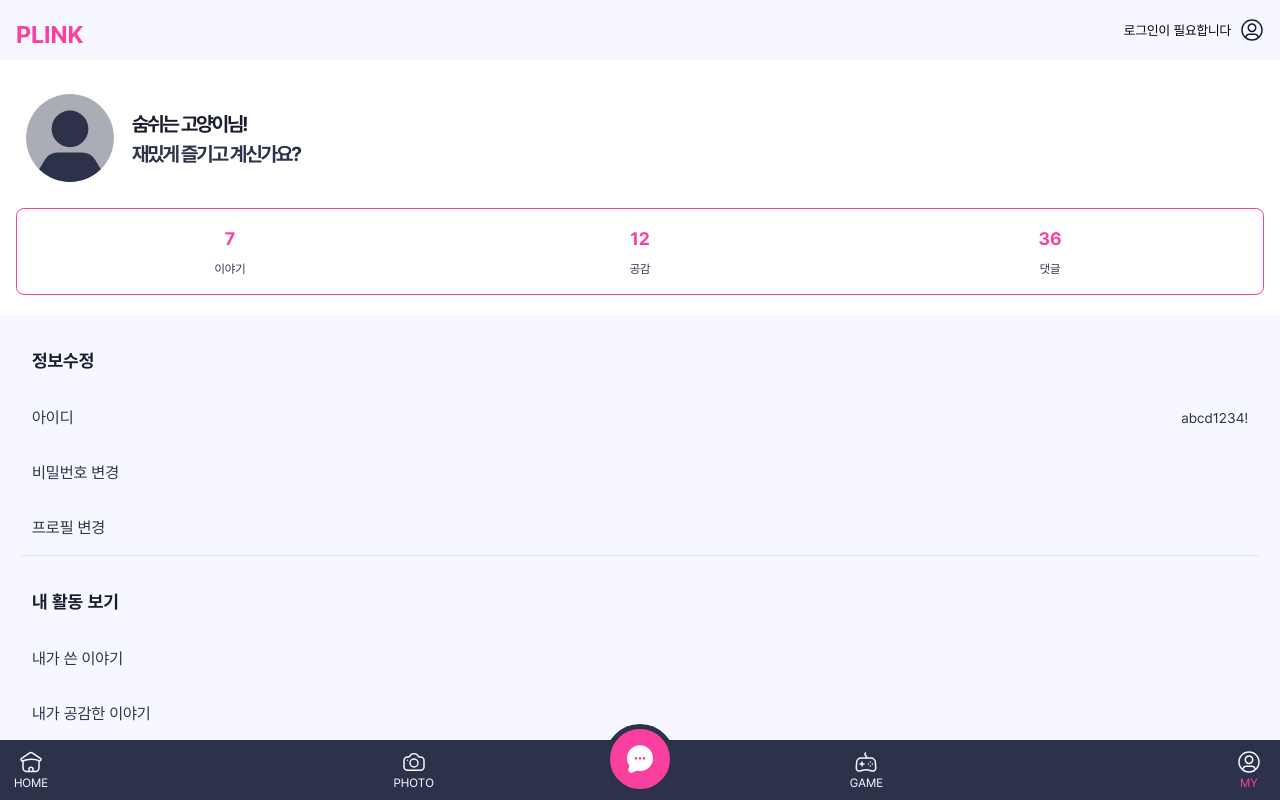
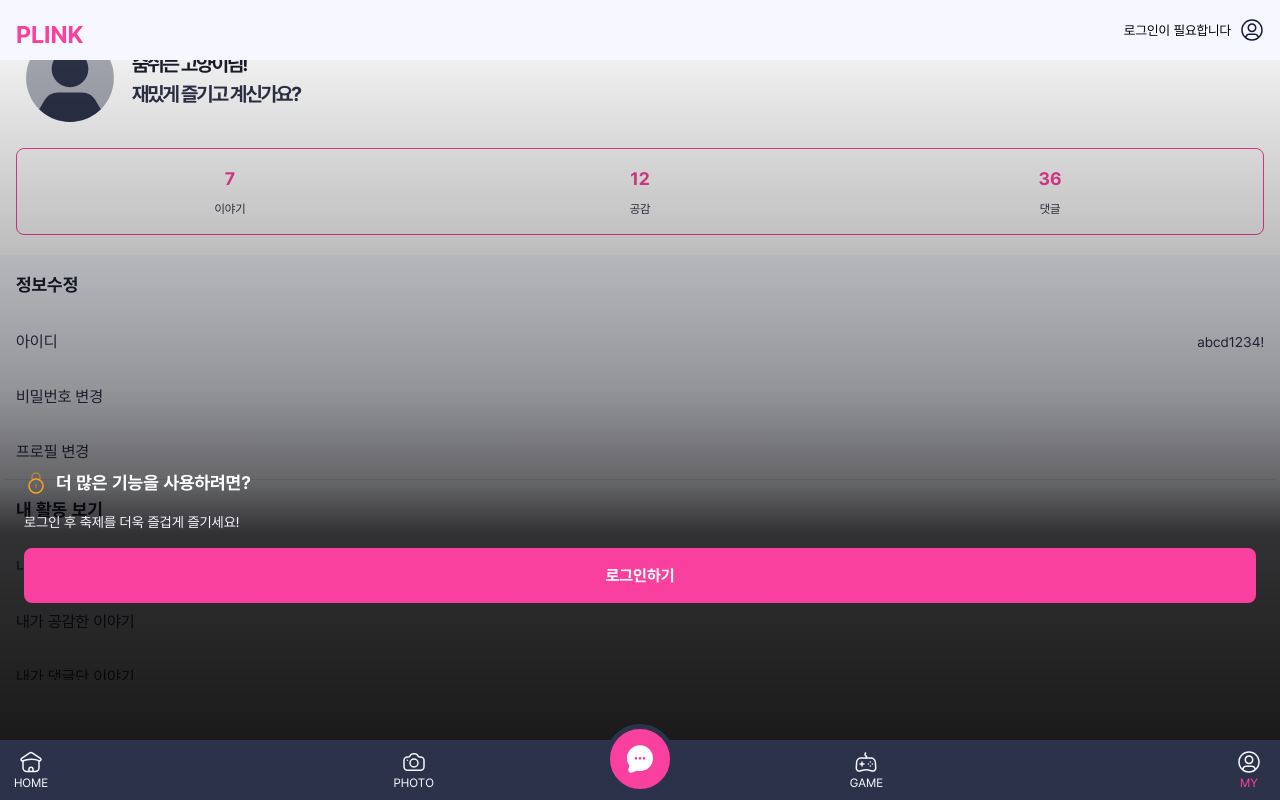
Before and after one commit to tjsdn24/Plink-frontend, a React (Vite) app: page /mypage in a window 1280 px wide. Shown: the top 800 px of the page. Built offline with nearby package versions, Linux system fonts and the light colour scheme.

Commit message:
💄 💄 Design: 마이페이지 비로그인 UI 스타일 #15

```diff
--- /dev/null
+++ b/src/pages/MyPage/LoginPrompt.jsx
@@ -0,0 +1,114 @@
+import styled from 'styled-components';
+import { c, s, typography } from '../../styles/themeUtils';
+import LockIconSvg from '../../assets/icons/Mylock.svg';
+
+const BlurOverlay = styled.div`
+  position: absolute;
+  top: 0;
+  left: 0;
+  right: 0;
+  bottom: -290px;
+  background: linear-gradient(
+    180deg,
+    rgba(255, 255, 255, 0) 0%,
+    rgba(0, 0, 0, 0.4) 40%,
+    rgba(0, 0, 0, 0.6) 50%,
+    rgba(0, 0, 0, 0.8) 55%,
+    rgba(0, 0, 0, 1) 100%
+  );
+  pointer-events: none;
+  z-index: 10;
+`;
+
+const LoginPromptContainer = styled.div`
+  position: absolute;
+  bottom: 0;
+  left: 0;
+  right: 0;
+  transform: translateY(70px);
+  background: transparent;
+  padding: ${s('lg')};
+  z-index: 1000;
+  display: flex;
+  flex-direction: column;
+  gap: ${s('md')};
+  width: 100%;
+  min-height: 305px;
+  box-sizing: border-box;
+  pointer-events: auto;
+`;
+
+const LoginPromptHeader = styled.div`
+  display: flex;
+  align-items: center;
+  gap: ${s('sm')};
+`;
+
+const LockIconWrapper = styled.div`
+  width: 24px;
+  height: 24px;
+  display: flex;
+  align-items: center;
+  justify-content: center;
+  flex-shrink: 0;
+`;
+
+const LockIconImage = styled.img`
+  width: 24px;
+  height: 24px;
+`;
+
+const LoginPromptTitle = styled.div`
+  ${typography('headline02')};
+  color: ${c('neutral.white')};
+  font-weight: 700;
+`;
+
+const LoginPromptDescription = styled.div`
+  ${typography('body02')};
+  color: ${c('neutral.bg')};
+`;
+
+const LoginButton = styled.button`
+  width: 100%;
+  padding: ${s('md')};
+  background: ${c('brand.pink')};
+  border-radius: ${({ theme }) => theme.radius.md};
+  ${typography('label01')};
+  color: ${c('neutral.white')};
+  text-align: center;
+  cursor: pointer;
+
+  pointer-events: auto;
+
+  &:hover {
+    background: ${c('brand.darkPink')};
+  }
+`;
+
+export default function LoginPrompt() {
+  const handleLoginClick = (e) => {
+    e.preventDefault();
+    e.stopPropagation();
+    console.log('Login button clicked');
+    window.location.href = '/login';
+  };
+
+  return (
+    <>
+      <BlurOverlay />
+      <LoginPromptContainer>
+        <LoginPromptHeader>
+          <LockIconWrapper>
+            <LockIconImage src={LockIconSvg} alt="자물쇠" />
+          </LockIconWrapper>
+          <LoginPromptTitle>더 많은 기능을 사용하려면?</LoginPromptTitle>
+        </LoginPromptHeader>
+        <LoginPromptDescription>
+          로그인 후 축제를 더욱 즐겁게 즐기세요!
+        </LoginPromptDescription>
+        <LoginButton onClick={handleLoginClick}>로그인하기</LoginButton>
+      </LoginPromptContainer>
+    </>
+  );
+}
--- a/src/pages/MyPage/MyPage.jsx
+++ b/src/pages/MyPage/MyPage.jsx
@@ -1,17 +1,31 @@
+import { useEffect } from 'react';
 import styled from 'styled-components';
 import { c, s, typography } from '../../styles/themeUtils';
 import defaultAvatar from '../../assets/icons/profile/avatar1.svg';
+import LoginPrompt from './LoginPrompt';
 
 const PageContainer = styled.div`
   display: flex;
   flex-direction: column;
-  gap: ${s('md')};
+  gap: ${({ $isLoggedIn }) => ($isLoggedIn ? s('md') : s('lg'))};
+  ${({ $isLoggedIn }) =>
+    !$isLoggedIn &&
+    `
+    height: calc(100vh - 120px);
+    overflow: visible;
+    justify-content: flex-end;
+    align-items: flex-start;
+    position: relative;
+    box-sizing: border-box;
+    margin: -60px -16px 0 -16px;
+
+    padding-bottom: 0;
+  `}
 `;
 
 const ProfileCardWrapper = styled.div`
   background: ${c('neutral.white')};
   padding: ${s('xs')} ${s('md')};
-  margin: 0 -${s('md')};
   box-sizing: border-box;
 `;
 
@@ -61,7 +75,7 @@ const ProfileInfo = styled.div`
 
 const UserName = styled.div`
   color: ${c('neutral.black')};
-  font-family: 'Pretendard-Bold', 'Pretendard', system-ui, sans-serif;
+  font-family: 'Pretendard', system-ui, sans-serif;
   font-size: 20px;
   font-weight: 700;
   line-height: normal;
@@ -70,7 +84,7 @@ const UserName = styled.div`
 
 const Greeting = styled.div`
   color: ${c('neutral.black2')};
-  font-family: 'Pretendard-Bold', 'Pretendard', system-ui, sans-serif;
+  font-family: 'Pretendard', system-ui, sans-serif;
   font-size: 20px;
   font-weight: 700;
   line-height: normal;
@@ -170,7 +184,20 @@ const MenuItemValue = styled.span`
   color: ${c('neutral.black2')};
 `;
 
+const ContentWrapper = styled.div`
+  position: relative;
+  width: 100%;
+  ${({ $isLoggedIn }) =>
+    !$isLoggedIn &&
+    `
+    height: 100%;
+    overflow: hidden;
+    pointer-events: none;
+  `}
+`;
+
 export default function MyPage({
+  isLoggedIn = false,
   profileImage,
   nickname = '숨쉬는 고양이님!',
   storyCount = 7,
@@ -180,9 +207,26 @@ export default function MyPage({
   // 기본 프로필 이미지 (API에서 제공되지 않을 경우)
   const displayProfileImage = profileImage || defaultAvatar;
 
+  // 비로그인 상태에서 스크롤 비활성화
+  useEffect(() => {
+    if (!isLoggedIn) {
+      // MainLayout의 Content 요소 찾기
+      const contentElement = document.querySelector('main');
+      if (contentElement) {
+        const originalOverflow = contentElement.style.overflowY;
+        contentElement.style.overflowY = 'hidden';
+
+        return () => {
+          contentElement.style.overflowY = originalOverflow;
+        };
+      }
+    }
+  }, [isLoggedIn]);
+
   return (
     <>
-      <PageContainer>
+      <PageContainer $isLoggedIn={isLoggedIn}>
+        <ContentWrapper $isLoggedIn={isLoggedIn}>
         <ProfileCardWrapper>
           <ProfileCard>
             <ProfileHeader>
@@ -255,6 +299,9 @@ export default function MyPage({
               </MenuItem>
             </MenuList>
           </Section>
+        </ContentWrapper>
+
+        {!isLoggedIn && <LoginPrompt />}
       </PageContainer>
     </>
   );
```
Also changed, not shown: src/assets/icons/LockIcon.svg (added), src/assets/icons/Mylock.svg (added). Lines whose indentation alone changed are shown as unchanged.
